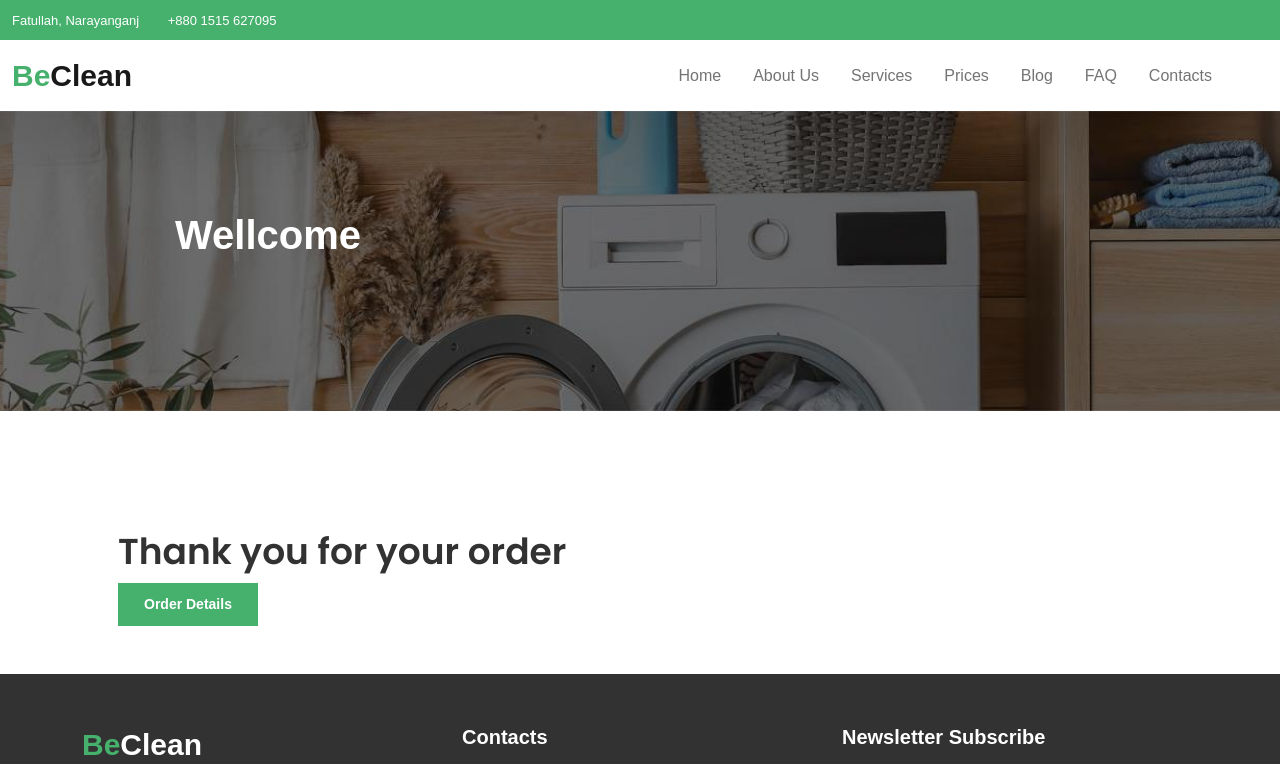
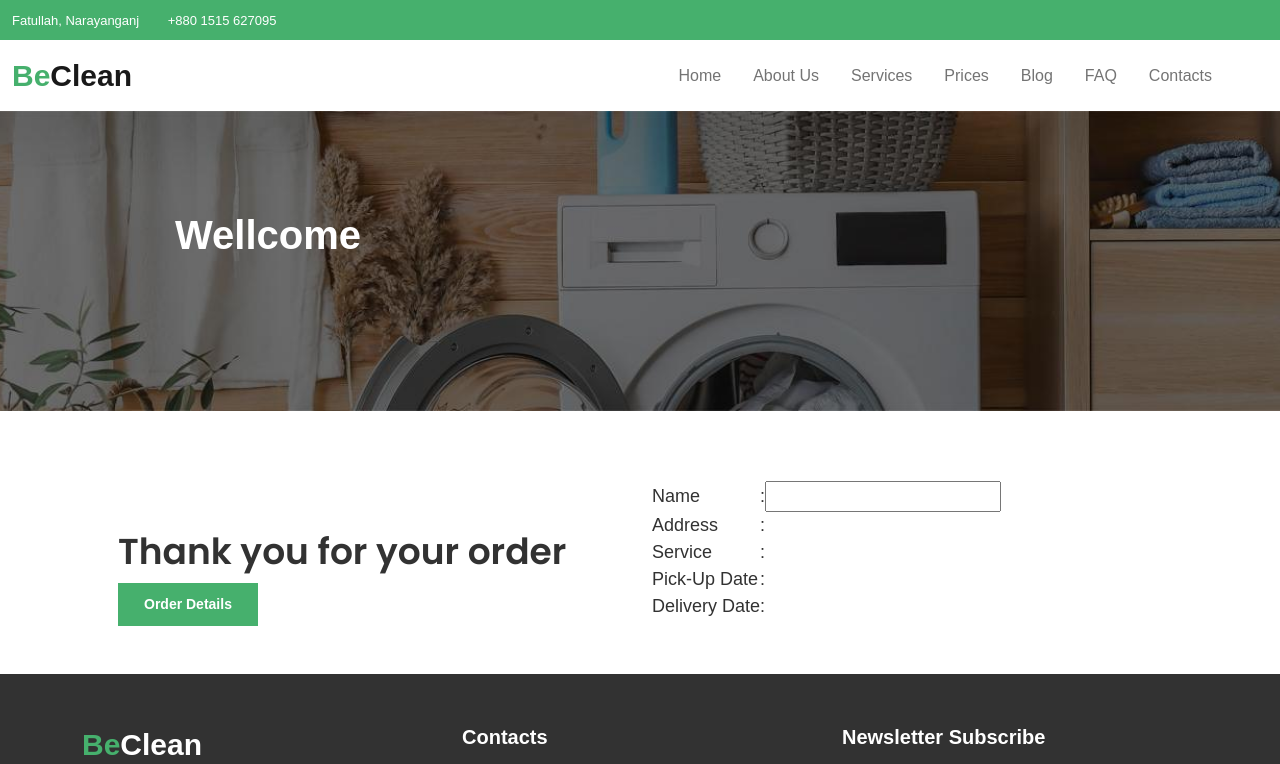
Before and after one commit to rimawahid/BeClean, a plain HTML site: page orderConfirm.html in a window 1280 px wide. Both pictures are taken after a click on the button "Order Details". Shown: the top 764 px of the page. Drawn offline with nearby package versions, Linux system fonts and the light colour scheme.

Commit message:
order page create

```diff
--- a/assets/js/script.js
+++ b/assets/js/script.js
@@ -59,7 +59,7 @@ function getSchedule() {
 
 
     if (name == "" || email == "" || phone == "" || phone == "" || address == "" || service == "" || deliveryDate == "" || currentDate == "" ) {
-        //alert("Please must be filled all Field");
+        alert("Please must be filled all Field");
         // let ans = document.getElementById("demo");
         // ans.style.display = "block";
         // ans.innerHTML = "Please must be filled all Field"
@@ -82,6 +82,6 @@ function getSchedule() {
 
 //order Details
 
-// function showOrderDetails(x){
-//     document.getElementById("demo").innerHTML = name;
-// }
+function showOrderDetails(){
+    document.getElementById("orderDetails").style.display = "block";
+}
--- a/assets/style.css
+++ b/assets/style.css
@@ -478,3 +478,13 @@ color: #46B06D;
     transform: translate(-15%, -50%);
     text-align: center;
   }
+
+
+
+  /* Order details */
+
+  .order-details{
+      display: none;
+      font-size: 18px;
+      color: #323232;
+  }
--- a/orderConfirm.html
+++ b/orderConfirm.html
@@ -45,7 +45,7 @@
             <div class="collapse navbar-collapse" id="navbarNavAltMarkup">
                 <ul class="navbar-nav ms-auto mb-2 mb-lg-0">
                     <li class="nav-item pe-3 ">
-                        <a class="nav-link nav-menu" aria-current="page" href="#">Home</a>
+                        <a class="nav-link nav-menu" aria-current="page" href="index.html">Home</a>
                     </li>
                     <li class="nav-item pe-3">
                         <a class="nav-link nav-menu" href="pages/about.html">About Us</a>
@@ -86,8 +86,36 @@
                 <button onclick="showOrderDetails()" class="btn-custom">Order Details</button>
             </div>
             <div class="col-lg-6">
-                <div>
-                    <h2 id="hello"></h2>
+                <div id="orderDetails" class="order-details">
+                    <table>
+                      <tr>
+                        <td><label for="">Name </label></td>
+                        <td> :</td>
+                        <td><input type="text" "></td>
+                      </tr>
+                      <tr>
+                        <td><label for="">Address </label></td>
+                        <td> :</td>
+                        <td></td>
+                      </tr>
+                      <tr>
+                        <td><label for="">Service </label></td>
+                        <td> :</td>
+                        <td></td>
+                      </tr>
+                      <tr>
+                        <td><label for="">Pick-Up Date </label></td>
+                        <td> :</td>
+                        <td></td>
+                      </tr>
+                      <tr>
+                        <td><label for="">Delivery Date </label></td>
+                        <td> :</td>
+                        <td></td>
+                      </tr>
+
+
+                    </table>
                 </div>
             </div>
         </div>
```
Also changed, not shown: pages/contact.html (+1 -1 lines).
